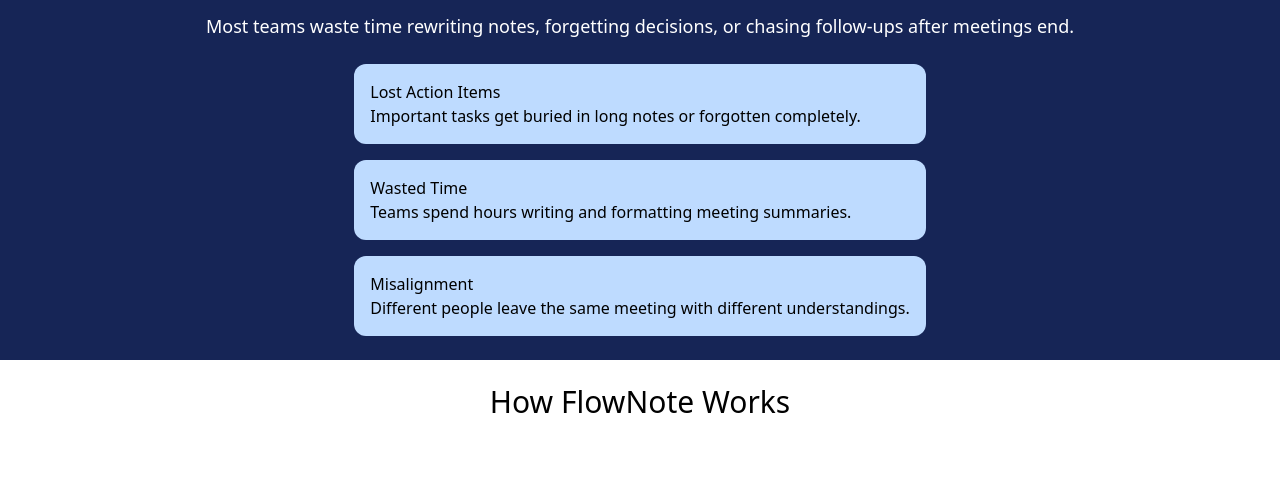
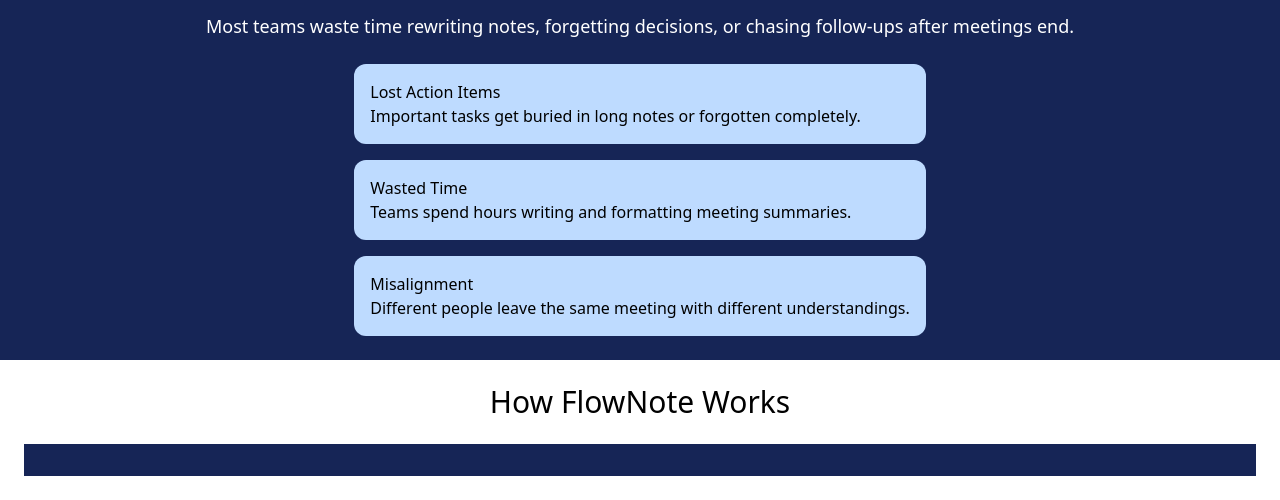
Before and after one commit to neducod/flownote-landingpage, a website: page index.html in a window 1280 px wide. Shown: the part 484-984 px from the top of the page. Before the commit the page ends 952 px from the top, so only its background shows below. Drawn offline with Linux system fonts and the light colour scheme.

Commit message:
Initial Commit

```diff
--- a/index.html
+++ b/index.html
@@ -50,7 +50,7 @@
             <h2 class="text-3xl text-center">How FlowNote Works</h2>
         </div>
         <div class="flex flex-col">
-
+            <div class="p-4 bg-blue-950"></div>
         </div>
     </section>
 
```
